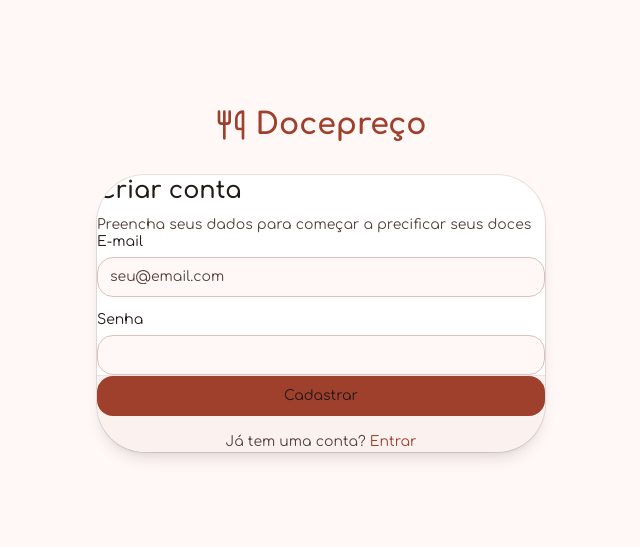
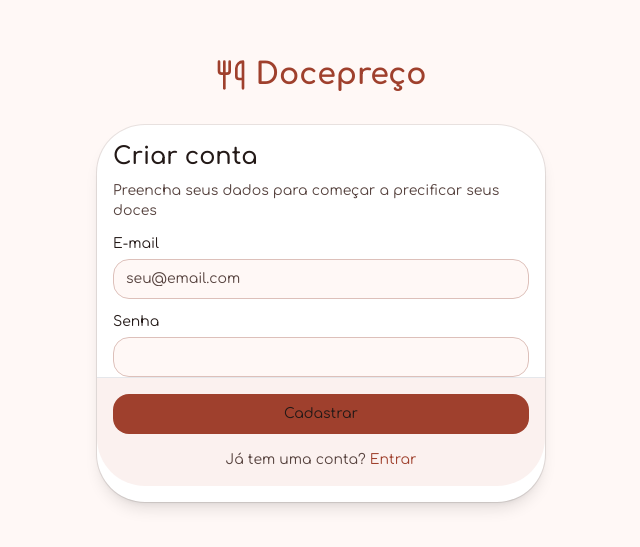
Before and after one commit to marcelobencke-rgb/docepreco, a React (Vite) app: page /register in a window 1280 px wide. Shown: the part 121-668 px from the top of the page, without its empty margins (319-959 px from the left). Built offline with nearby package versions, Linux system fonts and the light colour scheme; no server answers.

Commit message:
fix: build errors (TS5101, Select component typing, and css minification)

```diff
--- a/src/components/IngredientDialog.tsx
+++ b/src/components/IngredientDialog.tsx
@@ -179,7 +179,7 @@
           <div className="grid grid-cols-2 gap-4">
             <div className="space-y-2">
               <Label className="font-label-md text-on-surface-variant">Unidade de compra</Label>
-              <Select value={purchaseUnit} onValueChange={setPurchaseUnit}>
+              <Select value={purchaseUnit} onValueChange={(val: string | null) => setPurchaseUnit(val || 'kg')}>
                 <SelectTrigger className="bg-surface border-2 border-outline-variant font-body-md rounded-xl h-10">
                   <SelectValue />
                 </SelectTrigger>
--- a/src/components/ui/card.tsx
+++ b/src/components/ui/card.tsx
@@ -12,7 +12,7 @@
       data-slot="card"
       data-size={size}
       className={cn(
-        "group/card flex flex-col gap-(--card-spacing) overflow-hidden rounded-xl bg-card py-(--card-spacing) text-sm text-card-foreground ring-1 ring-foreground/10 [--card-spacing:--spacing(4)] has-data-[slot=card-footer]:pb-0 has-[>img:first-child]:pt-0 data-[size=sm]:[--card-spacing:--spacing(3)] data-[size=sm]:has-data-[slot=card-footer]:pb-0 *:[img:first-child]:rounded-t-xl *:[img:last-child]:rounded-b-xl",
+        "group/card flex flex-col gap-4 overflow-hidden rounded-xl bg-card py-4 text-sm text-card-foreground ring-1 ring-foreground/10 has-data-[slot=card-footer]:pb-0 has-[>img:first-child]:pt-0 data-[size=sm]:has-data-[slot=card-footer]:pb-0 *:[img:first-child]:rounded-t-xl *:[img:last-child]:rounded-b-xl",
         className
       )}
       {...props}
@@ -25,7 +25,7 @@
     <div
       data-slot="card-header"
       className={cn(
-        "group/card-header @container/card-header grid auto-rows-min items-start gap-1 rounded-t-xl px-(--card-spacing) has-data-[slot=card-action]:grid-cols-[1fr_auto] has-data-[slot=card-description]:grid-rows-[auto_auto] [.border-b]:pb-(--card-spacing)",
+        "group/card-header @container/card-header grid auto-rows-min items-start gap-1 rounded-t-xl px-4 has-data-[slot=card-action]:grid-cols-[1fr_auto] has-data-[slot=card-description]:grid-rows-[auto_auto] [.border-b]:pb-4",
         className
       )}
       {...props}
@@ -73,7 +73,7 @@
   return (
     <div
       data-slot="card-content"
-      className={cn("px-(--card-spacing)", className)}
+      className={cn("px-4", className)}
       {...props}
     />
   )
@@ -84,7 +84,7 @@
     <div
       data-slot="card-footer"
       className={cn(
-        "flex items-center rounded-b-xl border-t bg-muted/50 p-(--card-spacing)",
+        "flex items-center rounded-b-xl border-t bg-muted/50 p-4",
         className
       )}
       {...props}
--- a/src/pages/Pricing.tsx
+++ b/src/pages/Pricing.tsx
@@ -147,7 +147,7 @@
             <div className="absolute top-0 right-0 w-32 h-32 bg-primary-fixed-dim opacity-20 blur-2xl -mr-10 -mt-10"></div>
             <h3 className="font-headline-sm text-on-surface mb-md relative z-10">1. Escolha a Receita</h3>
             <div className="relative z-10">
-              <Select value={selectedRecipeId} onValueChange={setSelectedRecipeId}>
+              <Select value={selectedRecipeId} onValueChange={(val) => setSelectedRecipeId(val || '')}>
                 <SelectTrigger className="bg-surface border-2 border-outline-variant font-body-md h-10 w-full rounded-full focus:ring-tertiary-fixed">
                   <SelectValue placeholder="Selecione a ficha técnica...">
                     {selectedRecipe?.name}
--- a/tsconfig.app.json
+++ b/tsconfig.app.json
@@ -8,7 +8,6 @@
     "allowArbitraryExtensions": true,
     "skipLibCheck": true,
 
-    "baseUrl": ".",
     "paths": {
       "@/*": [
         "./src/*"
```
